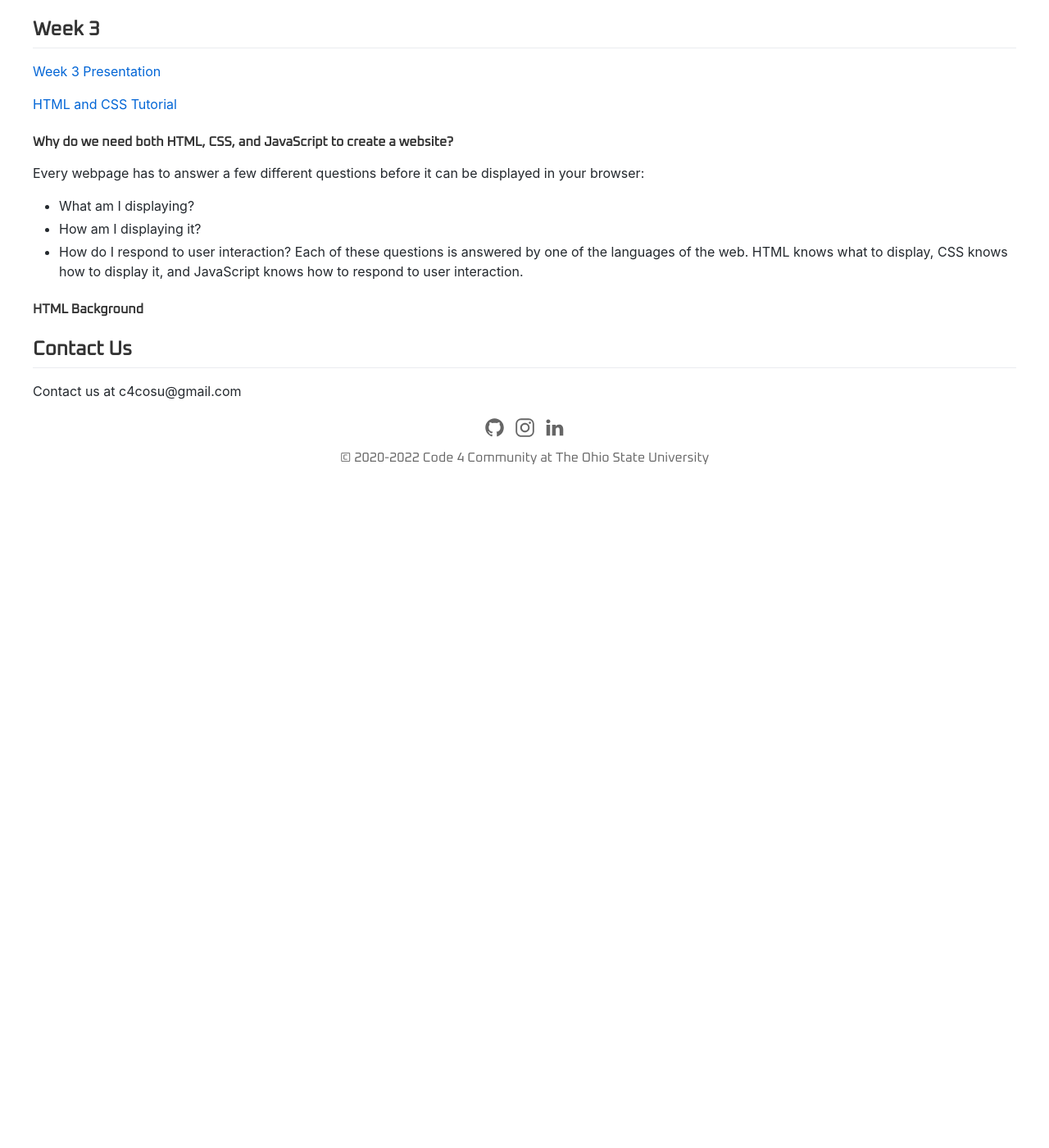
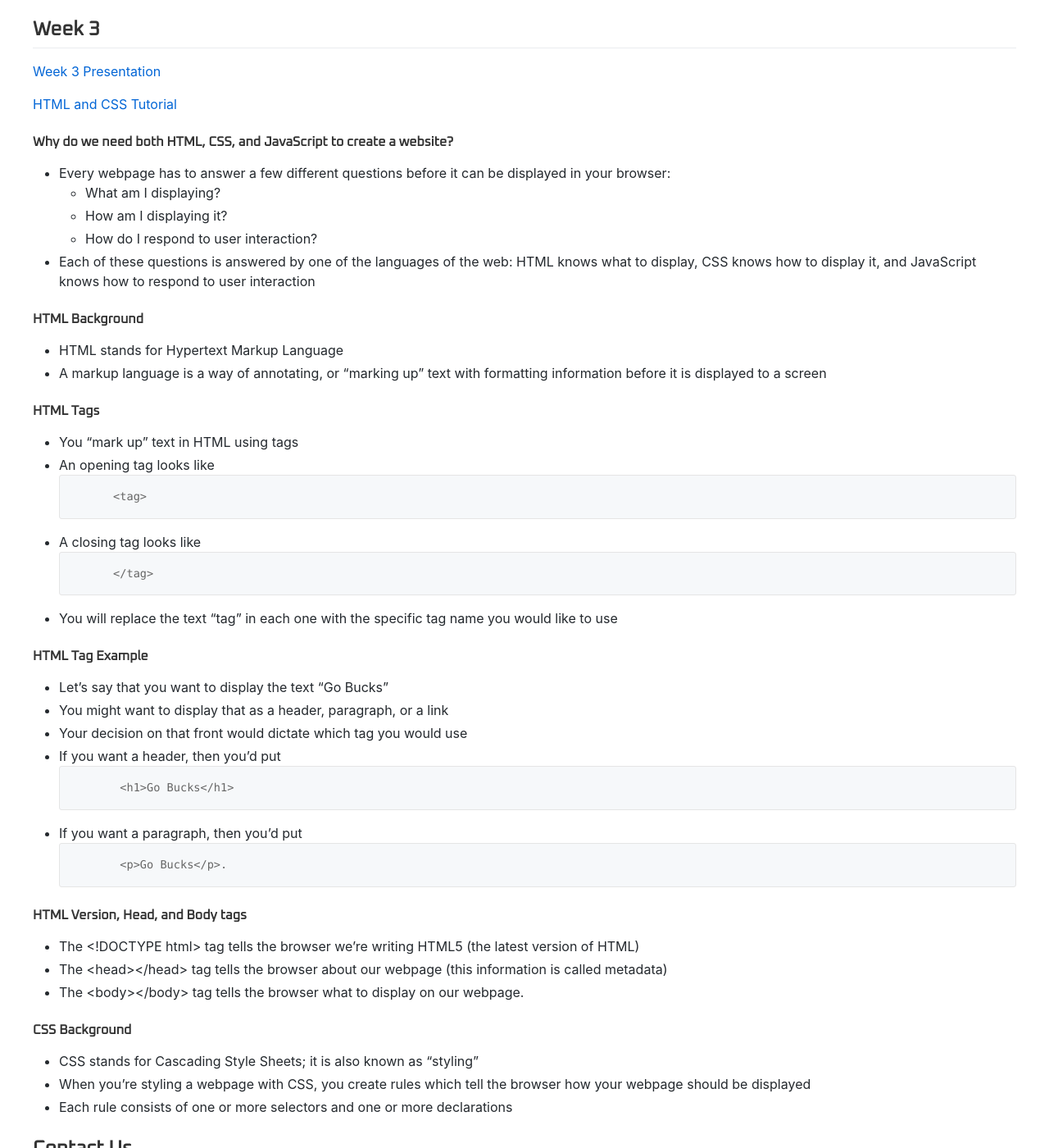
Before and after one commit to Code4Community/Code4Community.github.io, a Jekyll site: the page built from outreach_presentations/cosi_2022.md, in a window 1280 px wide and 1400 px high, scrolled down 2398 px. Shown: the whole window at 82% size. Built offline with Jekyll 4.4.1, drawn with Linux system fonts in a browser that asks for light colours; nearby versions of some CDN libraries; before the commit the page ends 2988 px from its top, so only the background shows below that.

Commit message:
Continued Week 3

````diff
--- a/outreach_presentations/cosi_2022.md
+++ b/outreach_presentations/cosi_2022.md
@@ -107,14 +107,50 @@ content_style: github_markdown
 [HTML and CSS Tutorial](https://c4cosu.com/tutorials/html-css)
 
 #### Why do we need both HTML, CSS, and JavaScript to create a website?
-Every webpage has to answer a few different questions before it can be displayed in your browser:
-* What am I displaying?
-* How am I displaying it?
-* How do I respond to user interaction?
-Each of these questions is answered by one of the languages of the web. HTML knows what to display, CSS knows how to display it, and JavaScript knows how to respond to user interaction.
+* Every webpage has to answer a few different questions before it can be displayed in your browser:
+    * What am I displaying?
+    * How am I displaying it?
+    * How do I respond to user interaction?
+* Each of these questions is answered by one of the languages of the web: HTML knows what to display, CSS knows how to display it, and JavaScript knows how to respond to user interaction
 
 #### HTML Background
+* HTML stands for Hypertext Markup Language
+* A markup language is a way of annotating, or “marking up” text with formatting information before it is displayed to a screen
 
+#### HTML Tags
+* You “mark up” text in HTML using tags
+* An opening tag looks like
+    ```
+        <tag>
+    ```
+* A closing tag looks like
+    ```
+        </tag>
+    ```
+* You will replace the text "tag" in each one with the specific tag name you would like to use
+
+#### HTML Tag Example
+* Let’s say that you want to display the text “Go Bucks”
+* You might want to display that as a header, paragraph, or a link
+* Your decision on that front would dictate which tag you would use
+* If you want a header, then you’d put
+    ```
+         <h1>Go Bucks</h1>
+    ```
+* If you want a paragraph, then you’d put
+    ```
+         <p>Go Bucks</p>.
+    ```
+
+#### HTML Version, Head, and Body tags
+* The <!DOCTYPE html> tag tells the browser we’re writing HTML5 (the latest version of HTML)
+* The <head></head> tag tells the browser about our webpage (this information is called metadata)
+* The <body></body> tag tells the browser what to display on our webpage.
+
+#### CSS Background
+* CSS stands for Cascading Style Sheets; it is also known as “styling”
+* When you’re styling a webpage with CSS, you create rules which tell the browser how your webpage should be displayed
+* Each rule consists of one or more selectors and one or more declarations
 
 ## Contact Us
 Contact us at c4cosu@gmail.com
````
